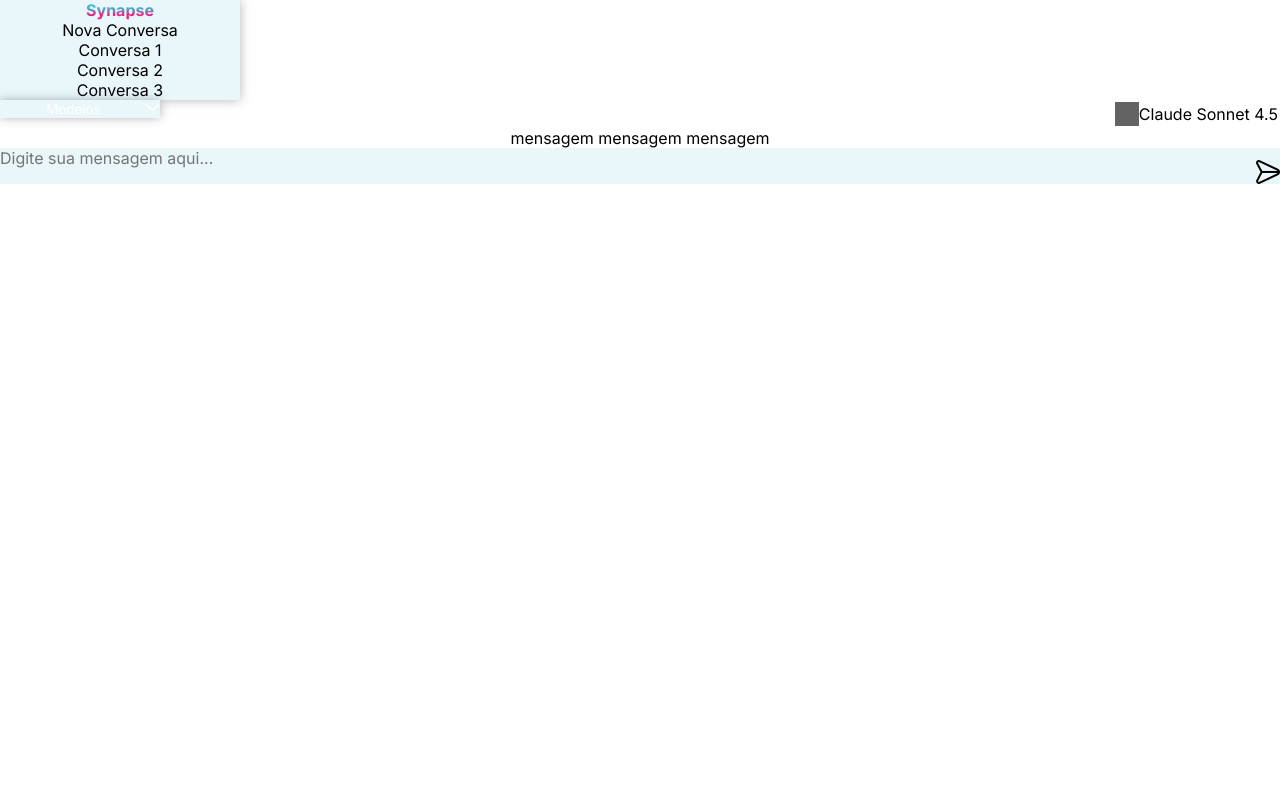
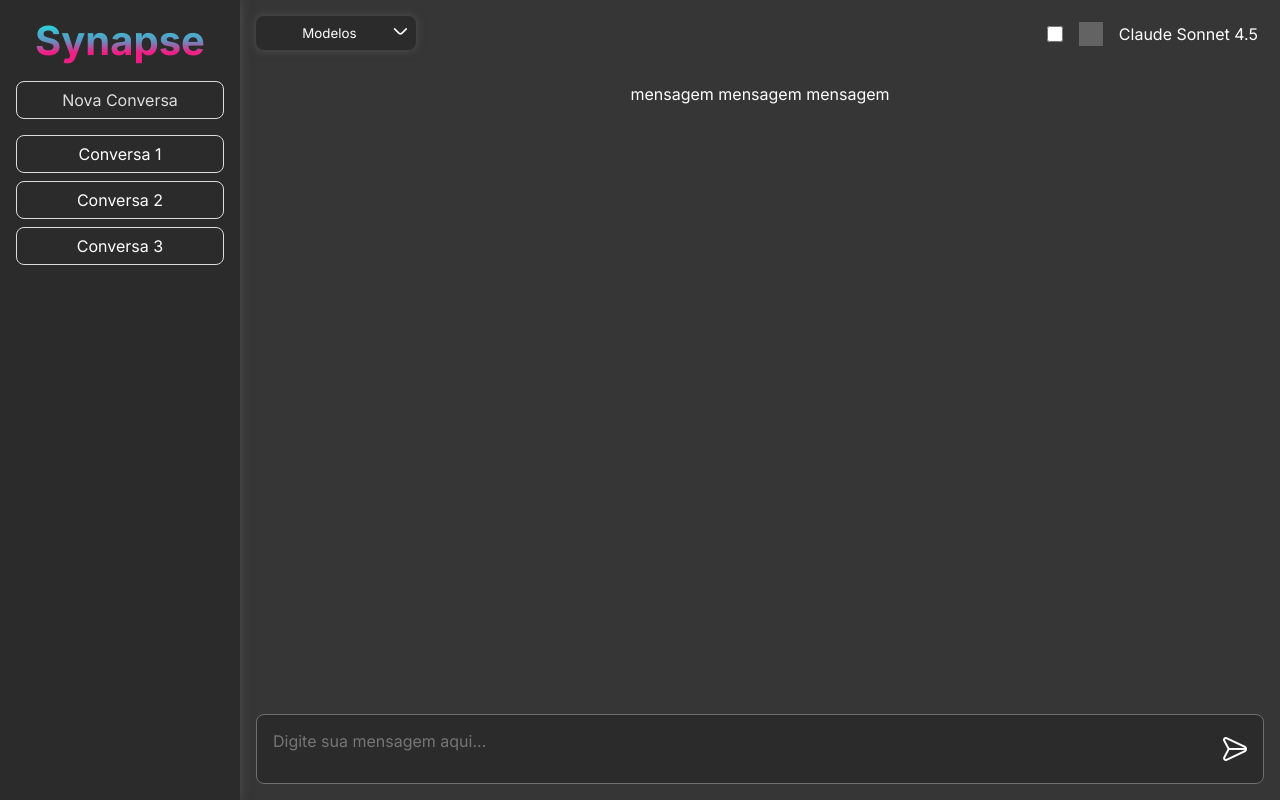
Before and after one commit to Ricciow/Synapse, a React (Vite) app: page /chat in a window 1280 px wide. Built offline with nearby package versions, Linux system fonts and the light colour scheme; grey boxes are pictures that could not be loaded.

Commit message:
Update main.tsx

```diff
--- a/src/main.tsx
+++ b/src/main.tsx
@@ -1,9 +1,38 @@
-import { StrictMode } from 'react'
-import { createRoot } from 'react-dom/client'
-import Index from '.'
+import { StrictMode } from 'react';
+import { createRoot } from 'react-dom/client';
+import './index.css';
+import {
+  createBrowserRouter,
+  redirect,
+  RouterProvider,
+} from 'react-router-dom';
+import ErrorPage from './pages/ErrorPage';
+import Synapse from './pages/Synapse';
+import ChatPage from './pages/ChatPage';
+
+const router = createBrowserRouter([
+  {
+    path: '/',
+    loader: () => {
+      return redirect('/synapse');
+    },
+  },
+  {
+    path: '/chat',
+    element: <ChatPage />,
+  },
+  {
+    path: '/synapse',
+    element: <Synapse />,
+  },
+  {
+    path: '*',
+    element: <ErrorPage />,
+  },
+]);
 
 createRoot(document.getElementById('root')!).render(
   <StrictMode>
-    <Index />
-  </StrictMode>,
-)
+    <RouterProvider router={router} />
+  </StrictMode>
+);
```
